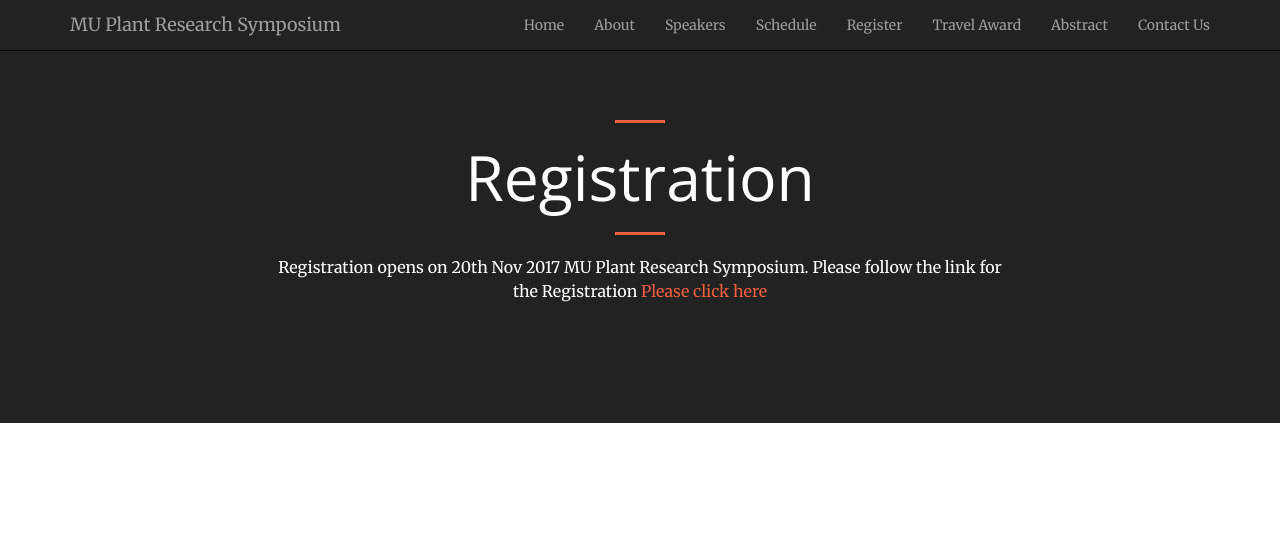
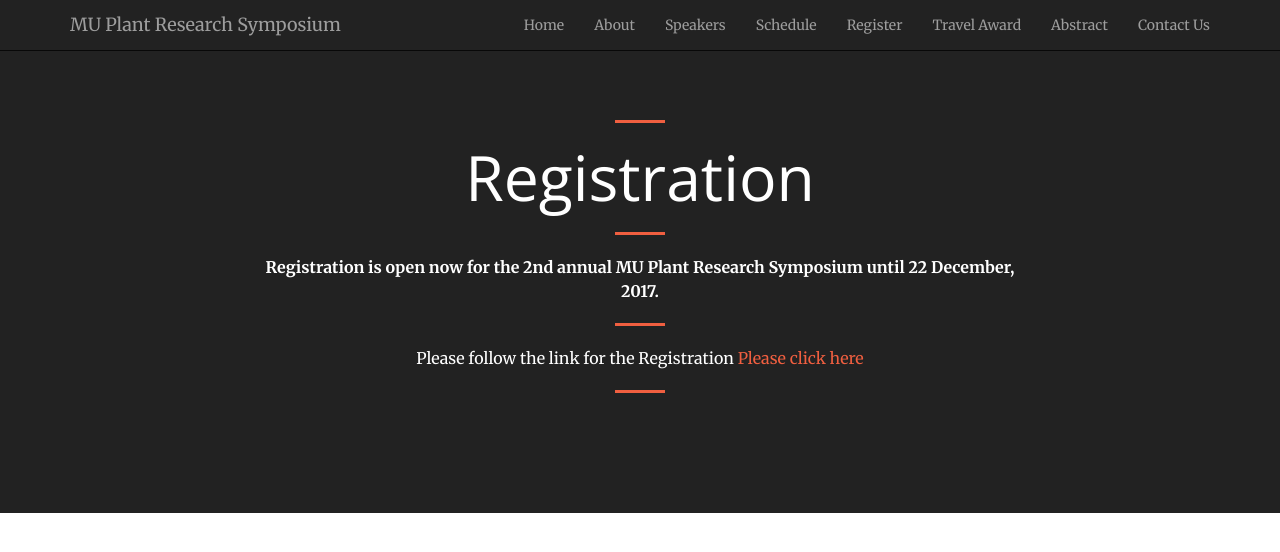
Before and after one commit to mupioneersymposium/mupioneersymposium.github.io, a Jekyll site: the page built from register.md, in a window 1280 px wide. Shown: the top 552 px of the page. Built offline with Jekyll 4.4.1, drawn with Linux system fonts in a browser that asks for light colours.

Commit message:
Update register.md
update on register

```diff
--- a/register.md
+++ b/register.md
@@ -5,6 +5,7 @@ layout: regular
 <hr style="clear: both;" />
 # Registration
 <hr style="clear: both;" />
-
-Registration opens on 20th Nov 2017 MU Plant Research Symposium.
+**Registration is open now for the 2nd annual MU Plant Research Symposium until 22 December, 2017.**
+<hr style="clear: both;" />
 Please follow the link for the Registration  <a href="https://docs.google.com/forms/d/14sIsIanNSz7YTk_tA1m2vKuJVY3yl0B0jkw-HkNSYCU/edit#responses" target="_blank"> Please click here
+<hr style="clear: both;" />
```
